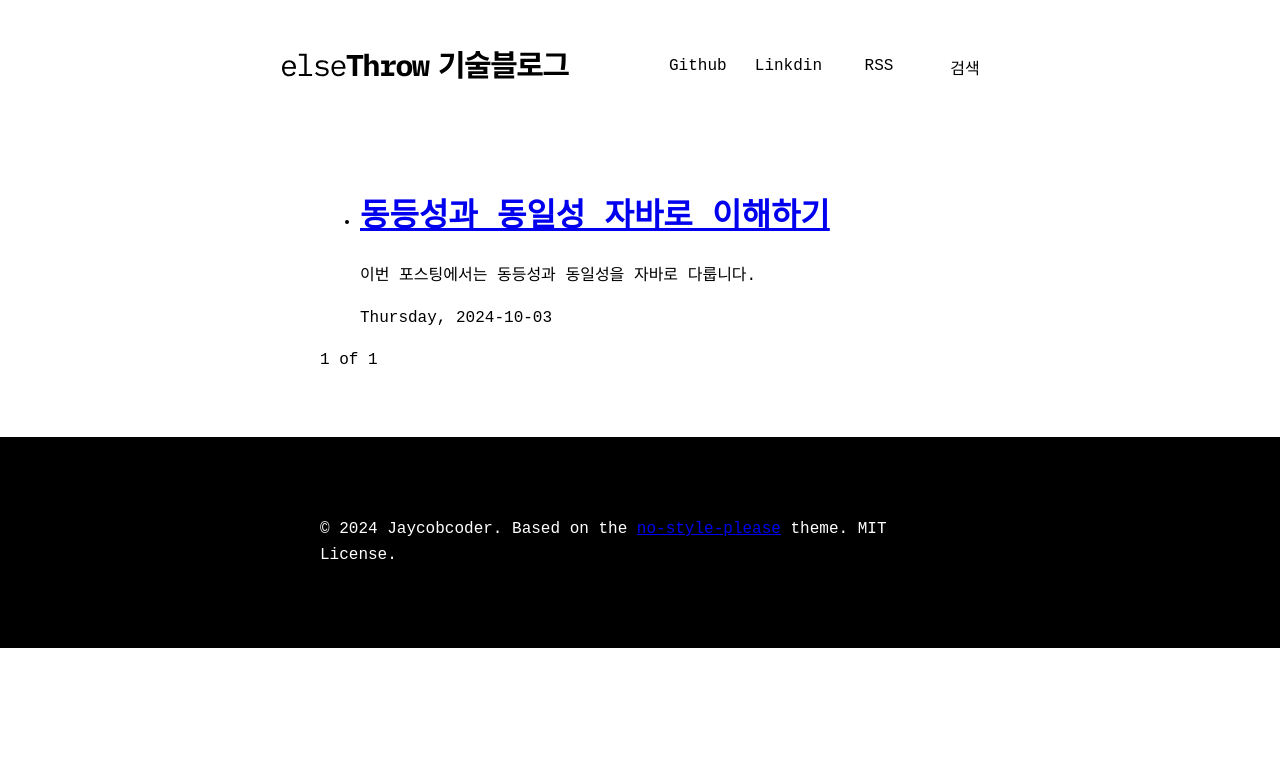
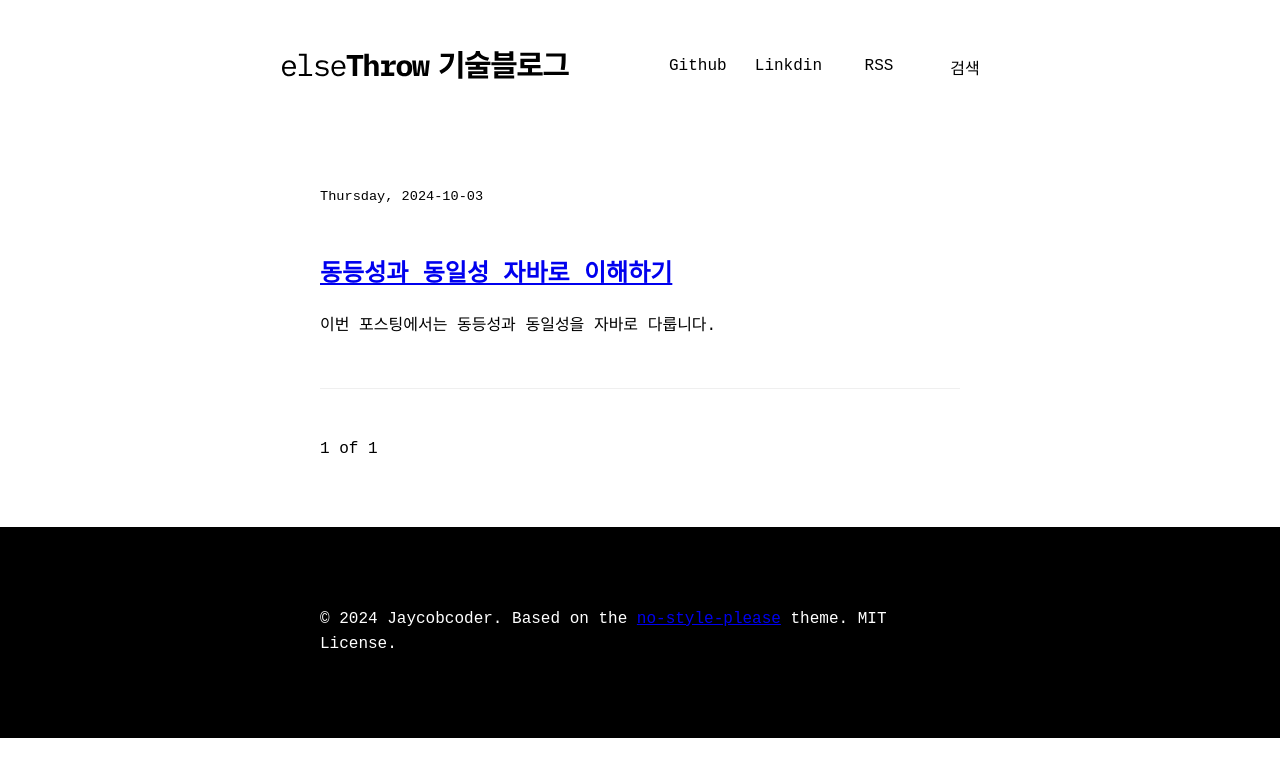
Before and after one commit to jaycobcoder/jaycobcoder.github.io, a Jekyll site: the page built from index.html, in a window 1280 px wide. Shown: the top 777 px of the page. Built offline with Jekyll 4.4.1, drawn with Linux system fonts in a browser that asks for light colours; the list of posts is cut into pages by our own code.

Commit message:
추가: post 리스트 스타일

```diff
--- a/_includes/menu_item.html
+++ b/_includes/menu_item.html
@@ -1,16 +1,16 @@
-<ul clFss="list-none">
+<ul class="list-none">
   {% assign sorted_posts = site.posts | sort: 'date' | reverse %}
   {% for post in paginator.posts %}
-    <li>
+    <li class="post-item">
+      <p class="post-date">
+        <time>{{ post.date | date: '%A, %Y-%m-%d' }}</time>
+      </p>
       <a href="{{ post.url }}">
-        <h1>
-          {{ post.title }}
-        </h1>
+        <h2>{{ post.title }}</h2>
       </a>
-      <p>
+      <div class="content">
         {{ post.excerpt | strip_html | truncatewords: 30 }}
-      </p>
-      <p>{{ post.date | date: '%A, %Y-%m-%d' }}</p>
+      </div>
   {% endfor %}
 </ul>
 
--- a/_sass/no-style-please.scss
+++ b/_sass/no-style-please.scss
@@ -173,6 +173,16 @@ footer {
   padding: 0;
 }
 
+.post-item {
+  padding-bottom: 3rem;
+  margin-bottom: 3rem;
+  border-bottom: 1px solid #efefef;
+}
+
+.post-item .post-date{
+  font-size: 85%;
+}
+
 pre table, pre table th, pre table td {
   border: none;
   border-collapse: collapse;
```
